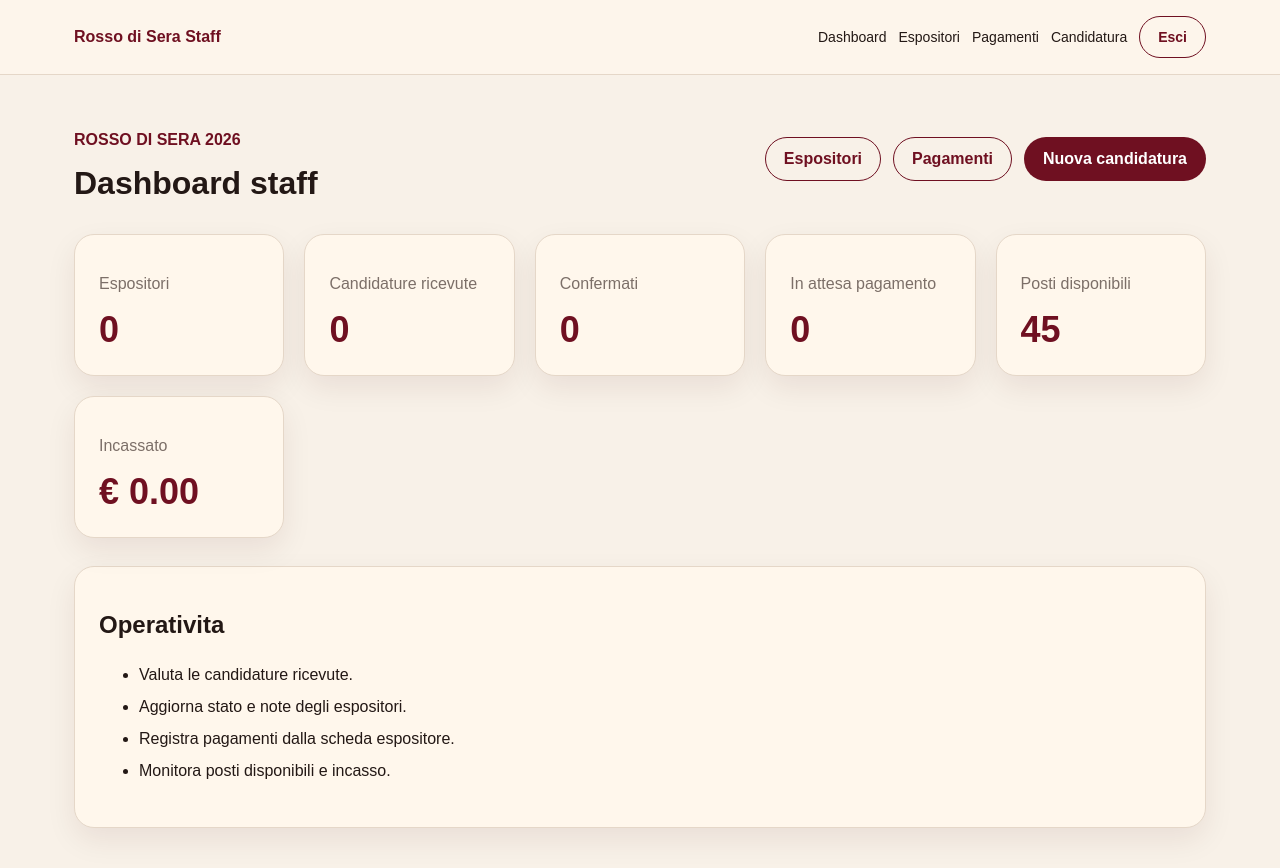
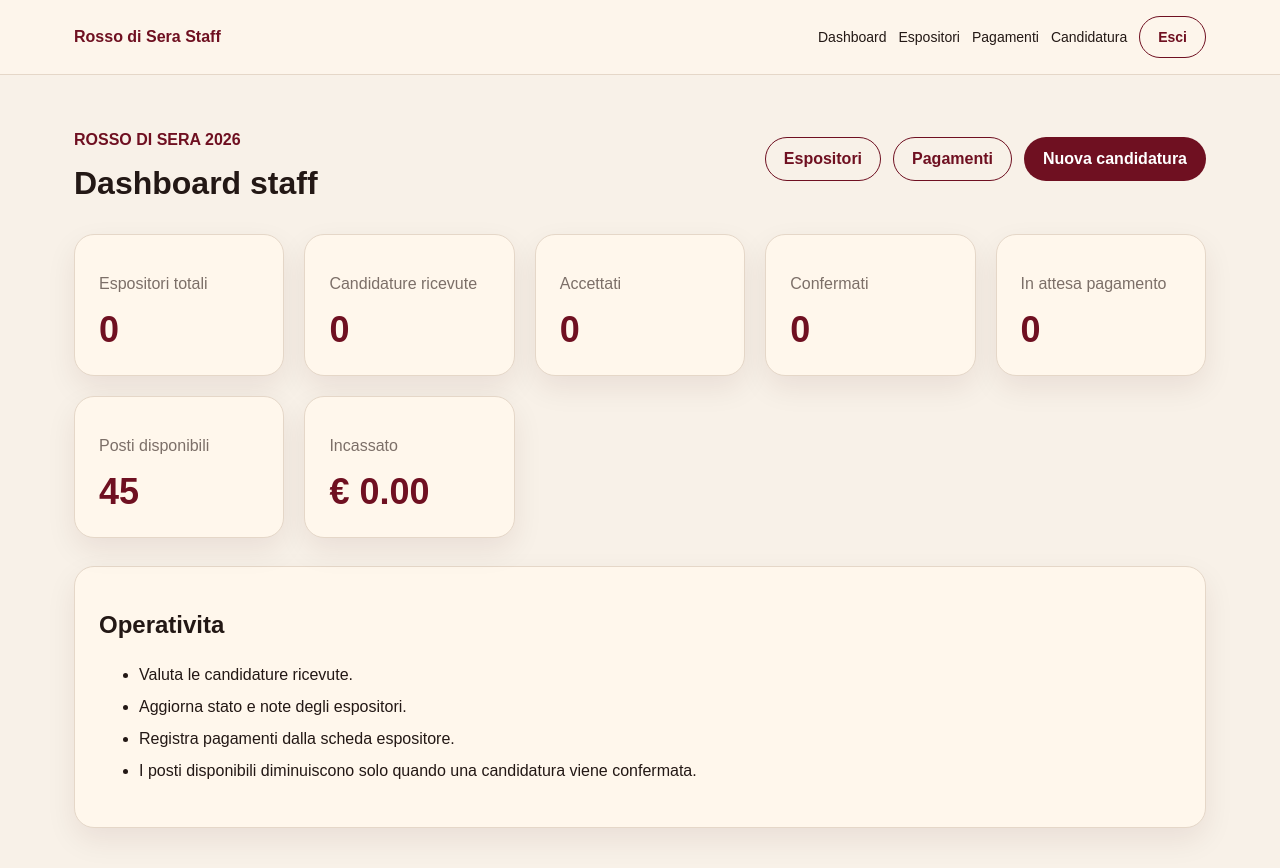
Before and after one commit to giordmando/rosso-di-sera-staff-app, a Next.js app: page /dashboard in a window 1280 px wide. Built offline with nearby package versions, Linux system fonts and the light colour scheme; no server answers; the database is empty.

Commit message:
Count available places from confirmed exhibitors

```diff
--- a/src/app/dashboard/page.tsx
+++ b/src/app/dashboard/page.tsx
@@ -11,16 +11,19 @@ export default async function DashboardPage() {
   const total = exhibitors?.length ?? 0;
   const confirmed = exhibitors?.filter((item) => item.status === 'confermato').length ?? 0;
   const pendingPayment = exhibitors?.filter((item) => item.status === 'in_attesa_pagamento').length ?? 0;
+  const accepted = exhibitors?.filter((item) => item.status === 'accettato').length ?? 0;
   const received = exhibitors?.filter((item) => item.status === 'candidatura_ricevuta').length ?? 0;
   const paid = payments?.reduce((sum, item) => sum + Number(item.paid_amount ?? 0), 0) ?? 0;
   const maxExhibitors = 45;
+  const reservedPlaces = confirmed;
 
   const stats = [
-    { label: 'Espositori', value: String(total) },
+    { label: 'Espositori totali', value: String(total) },
     { label: 'Candidature ricevute', value: String(received) },
+    { label: 'Accettati', value: String(accepted) },
     { label: 'Confermati', value: String(confirmed) },
     { label: 'In attesa pagamento', value: String(pendingPayment) },
-    { label: 'Posti disponibili', value: String(Math.max(maxExhibitors - total, 0)) },
+    { label: 'Posti disponibili', value: String(Math.max(maxExhibitors - reservedPlaces, 0)) },
     { label: 'Incassato', value: `€ ${paid.toFixed(2)}` },
   ];
 
@@ -55,7 +58,7 @@ export default async function DashboardPage() {
             <li>Valuta le candidature ricevute.</li>
             <li>Aggiorna stato e note degli espositori.</li>
             <li>Registra pagamenti dalla scheda espositore.</li>
-            <li>Monitora posti disponibili e incasso.</li>
+            <li>I posti disponibili diminuiscono solo quando una candidatura viene confermata.</li>
           </ul>
         </section>
       </div>
```
